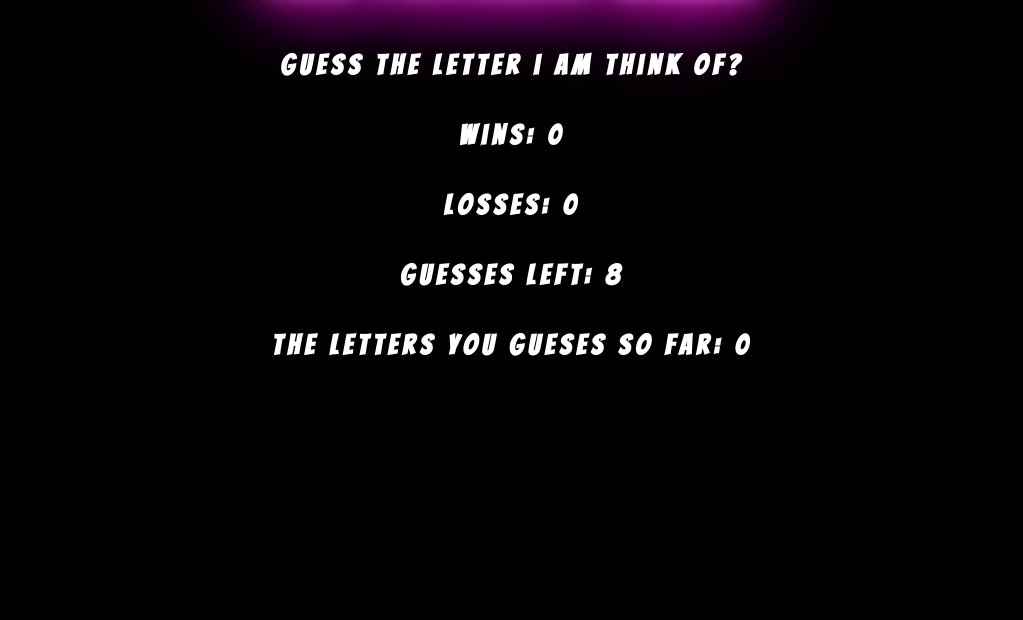
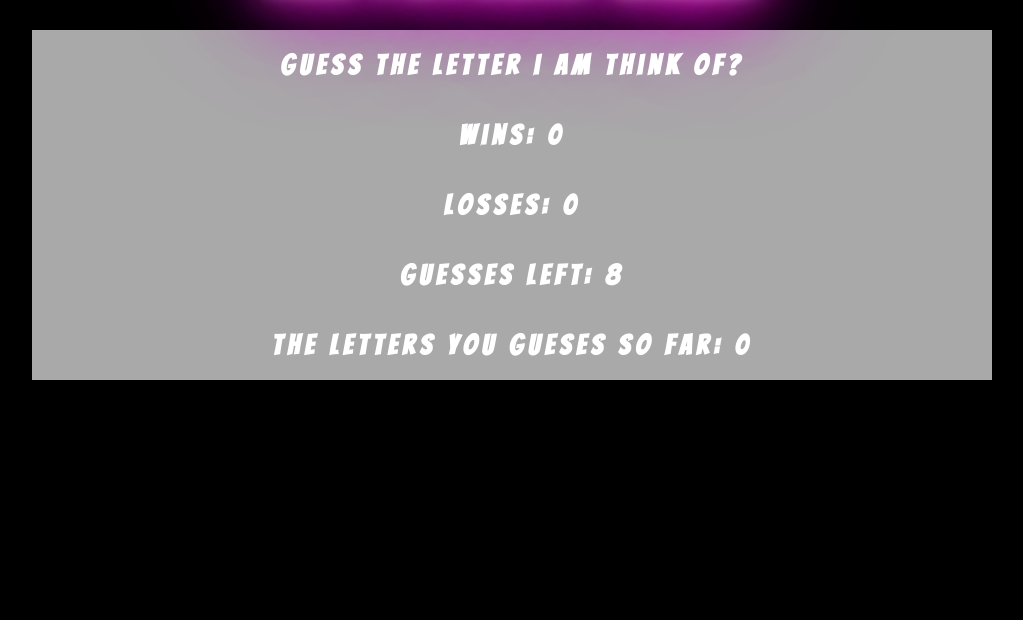
Before and after one commit to nuno1895/psychic-game, a PHP site: page /index.html in a window 1280 px wide. Shown: the part 100-720 px from the top of the page, without its empty margins (128-1151 px from the left). Run offline with PHP 8.4, Linux system fonts and the light colour scheme.

Commit message:
fixed resutls section

```diff
--- a/assets/css/style.css
+++ b/assets/css/style.css
@@ -44,4 +44,5 @@ h2 {
 
 #results {
 	margin-top: 30px;
+	background-color: darkgrey;
 }
```
Also changed, not shown: 2 other files.
